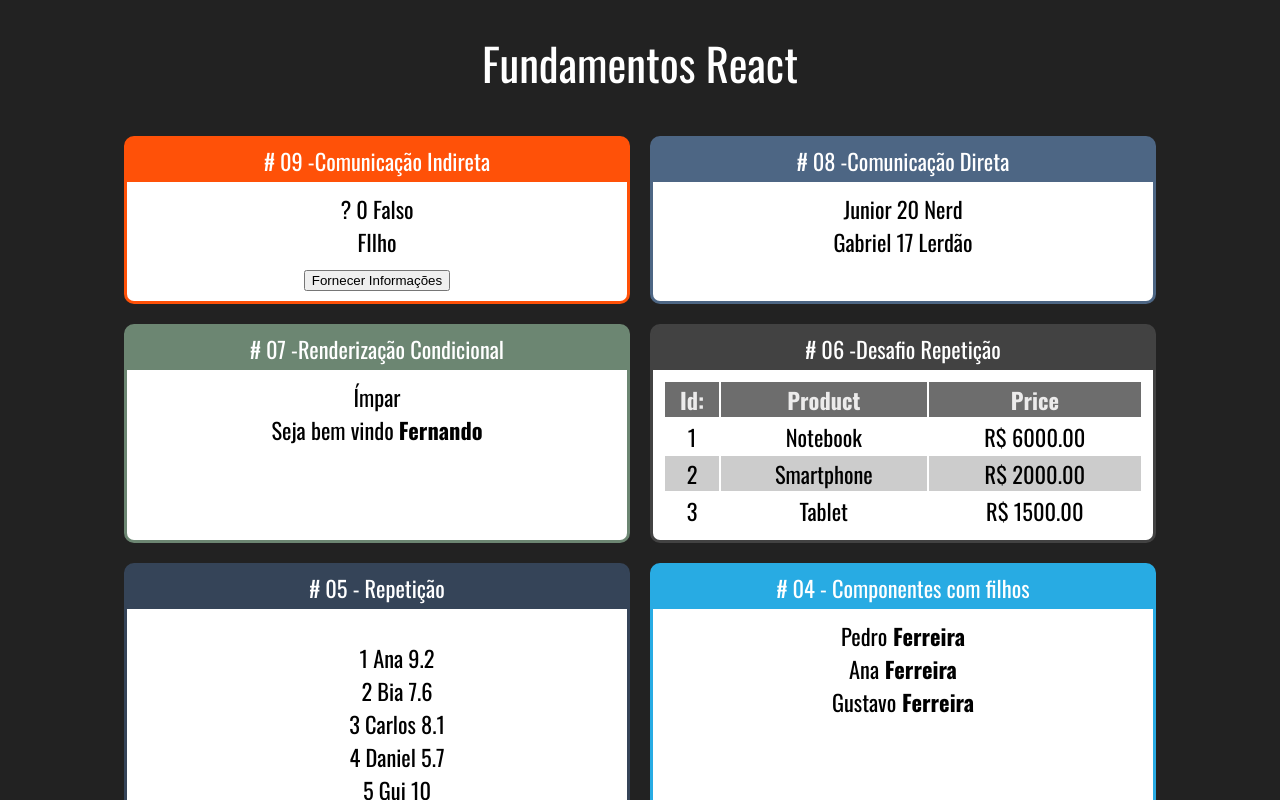
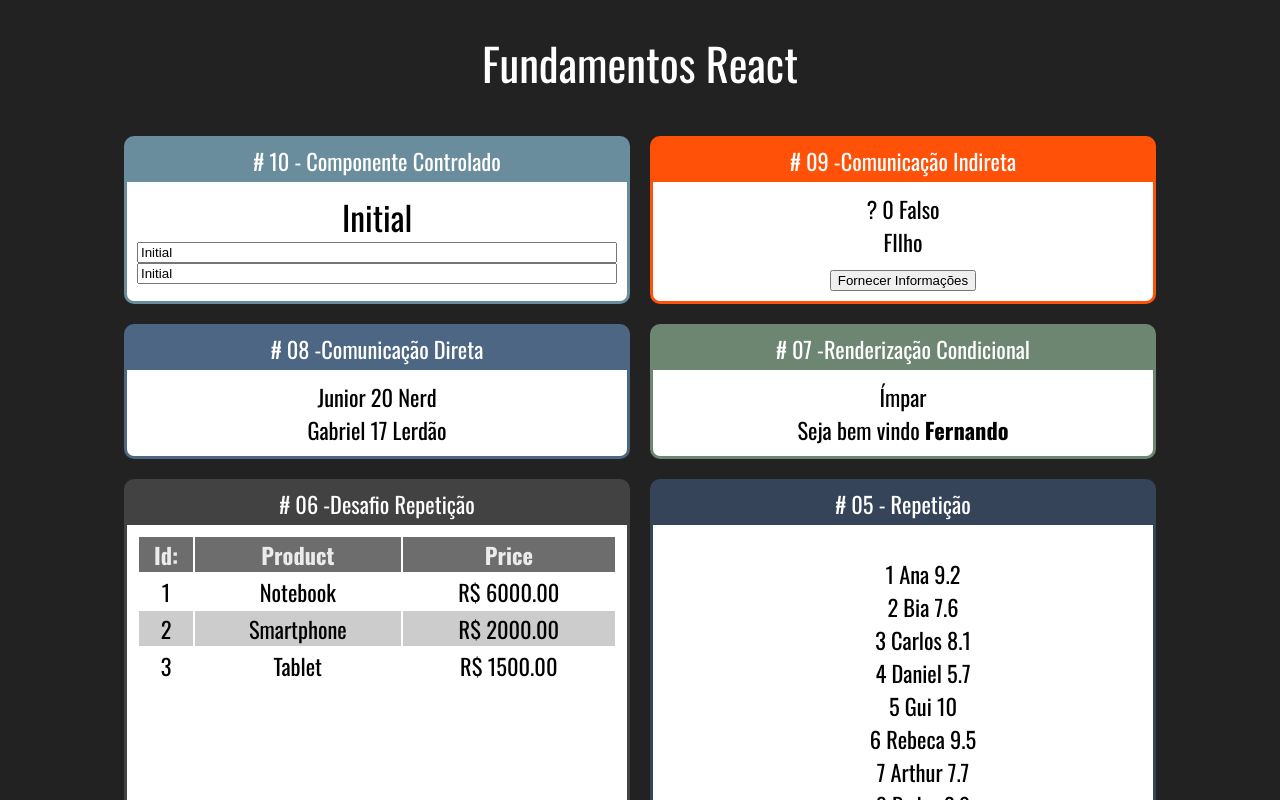
Before and after one commit to simonelopess/FundamentosReactUdemy, a React (Create React App) app: page / in a window 1280 px wide. Shown: the top 800 px of the page. Built offline with nearby package versions, Linux system fonts and the light colour scheme.

Commit message:
Controled Components

```diff
--- a/src/App.js
+++ b/src/App.js
@@ -10,6 +10,8 @@ import EvenorOdd from './components/conditional/EvenorOdd';
 import InfoUser from './components/conditional/InfoUser';
 import DirectFather from './components/comunication/DirectFather';
 import IndirectFather from "./components/comunication/IndirectFather.js";
+import Input from './components/forms/input';
+
 
 import './App.css'
 const App = () => {
@@ -17,6 +19,9 @@ const App = () => {
     <div className="App">
       <h1>Fundamentos React</h1>
       <div className="Cards">
+        <Card titulo="# 10 - Componente Controlado" color="#6A8D9D">
+          <Input />
+        </Card>
         <Card titulo="# 09 -Comunicação Indireta" color="#FF5108">
           <IndirectFather />
         </Card>
--- /dev/null
+++ b/src/components/forms/input.css
@@ -0,0 +1,3 @@
+.Input input {
+  font-size: 1.4rem;
+}
--- /dev/null
+++ b/src/components/forms/input.js
@@ -0,0 +1,24 @@
+import { useState } from 'react';
+
+const Input = () => {
+
+  const [value, setValue] = useState('Initial')
+
+  const change = (e) => {
+    setValue(e.target.value)
+  }
+  return (
+    <div className="Input">
+      <h2>{value}</h2>
+      <div style={{
+        display: 'flex',
+        flexDirection: 'column'
+      }}>
+        <input value={value} onChange={change}></input>
+        <input value={value} readOnly />
+      </div>
+    </div>
+  )
+}
+
+export default Input;
```
Also changed, not shown: 1 other file (tests, documents, lock files or other folders).
